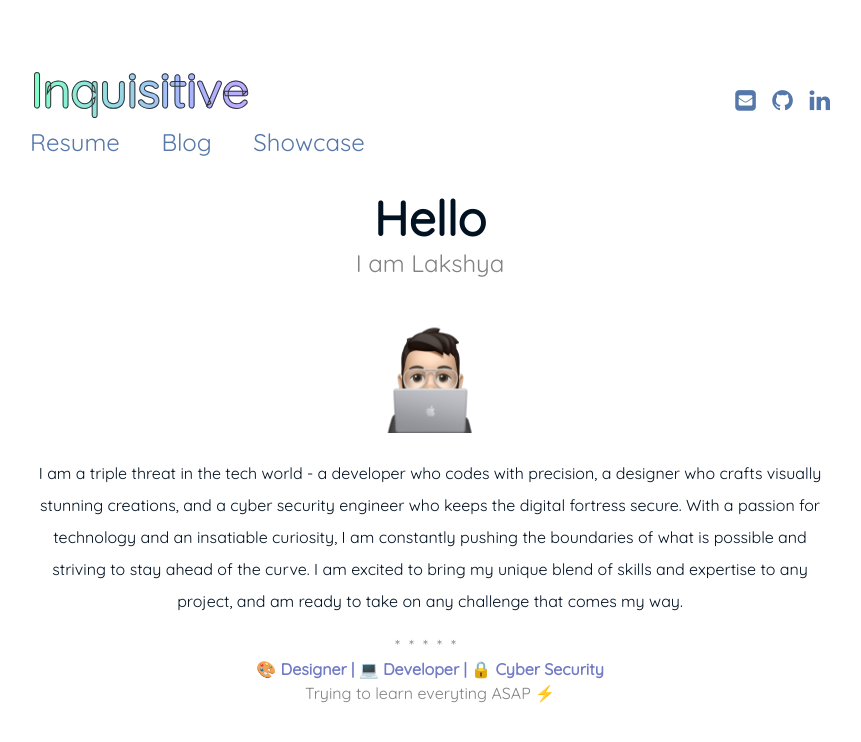
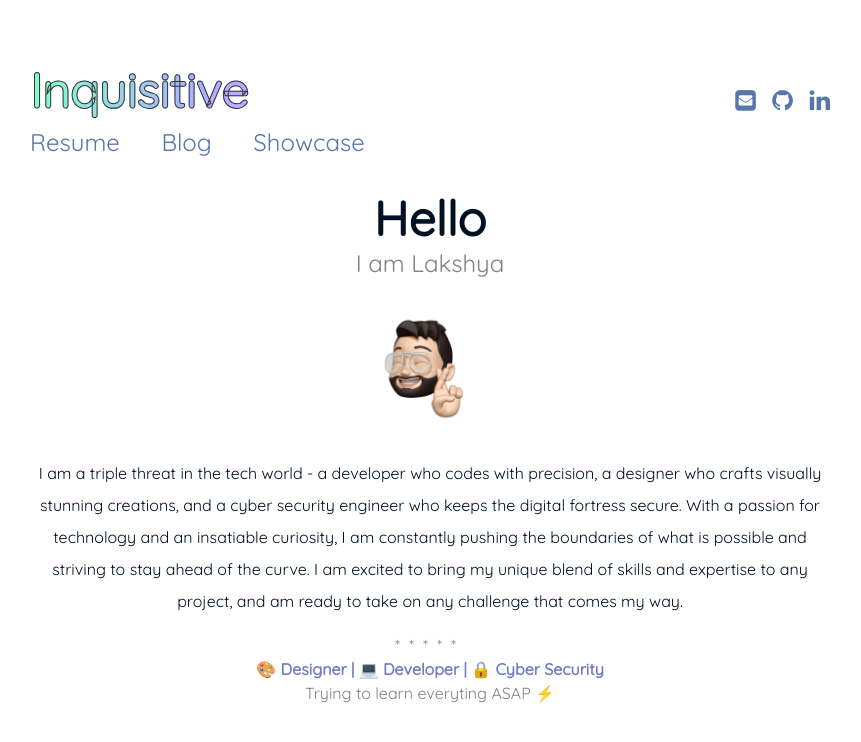
Before and after one commit to lakshyarao22/lakshyarao22.github.io, a Jekyll site: the page built from index.md, in a window 1280 px wide. Shown: the top 742 px of the page, without its empty margins (210-1071 px from the left). Built offline with Jekyll 4.4.1, drawn with Linux system fonts in a browser that asks for light colours.

Commit message:
fix icons

```diff
--- a/index.md
+++ b/index.md
@@ -6,7 +6,7 @@ sitemap:
   priority: 0.9
 ---
 
-<img src="{{ '/assets/img/laptop.webp' | prepend: site.baseurl }}" id="about-img">
+<img src="{{ '/assets/img/peace.webp' | prepend: site.baseurl }}" id="about-img">
 
 <div id="describe-text">
 
```
Also changed, not shown: resume.md (+1 -1 lines).
